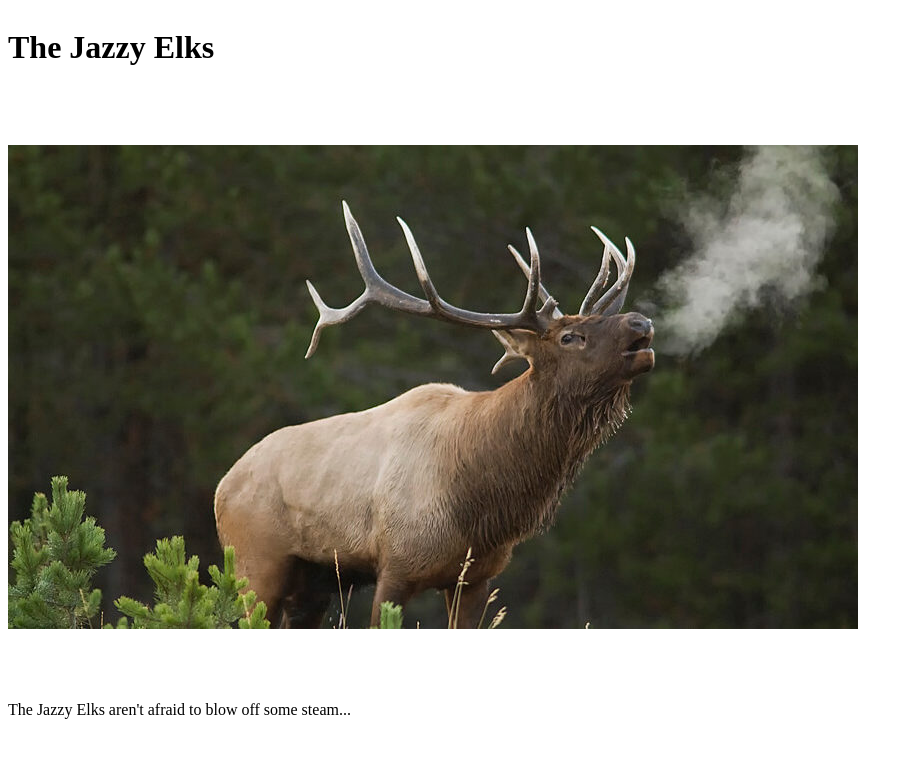
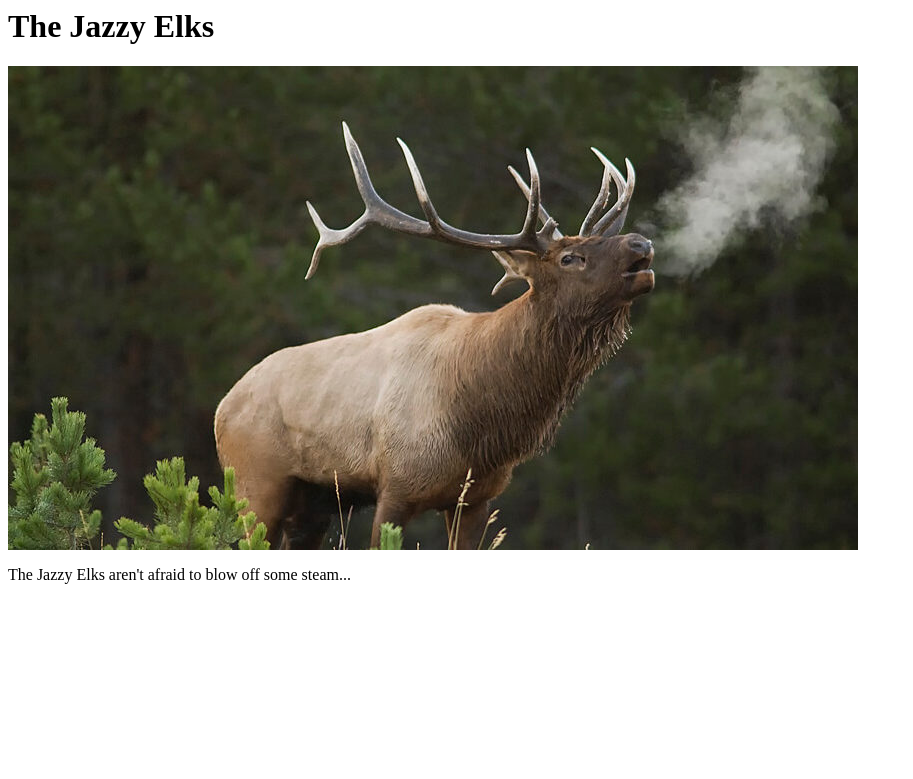
Before and after one commit to kaledoux/express_elks, a website: page public/index.html in a window 1280 px wide. Shown: the whole page, without its empty margins (0-913 px from the left). Drawn offline with Linux system fonts and the light colour scheme.

Commit message:
index strip

```diff
--- a/public/index.html
+++ b/public/index.html
@@ -5,15 +5,9 @@
   <meta name="viewport" content="width=device-width, initial-scale=1.0">
   <title>Document</title>
 </head>
-<body class="wrapper">
-  <h1 class="one title">The Jazzy Elks</h1>
-  <img src="./images/elks.jpeg" alt="some jazzy elks on the scene" class="two">
-  <p class="three">The Jazzy Elks aren't afraid to blow off some steam...</p>
+<body>
+  <h1>The Jazzy Elks</h1>
+  <img src="./images/elks.jpeg" alt="some jazzy elks on the scene">
+  <p>The Jazzy Elks aren't afraid to blow off some steam...</p>
 </body>
-<style>
-  .wrapper {
-    display: grid;
-    grid: 3 1 "one two three";
-  }
-</style>
 </html>
```
